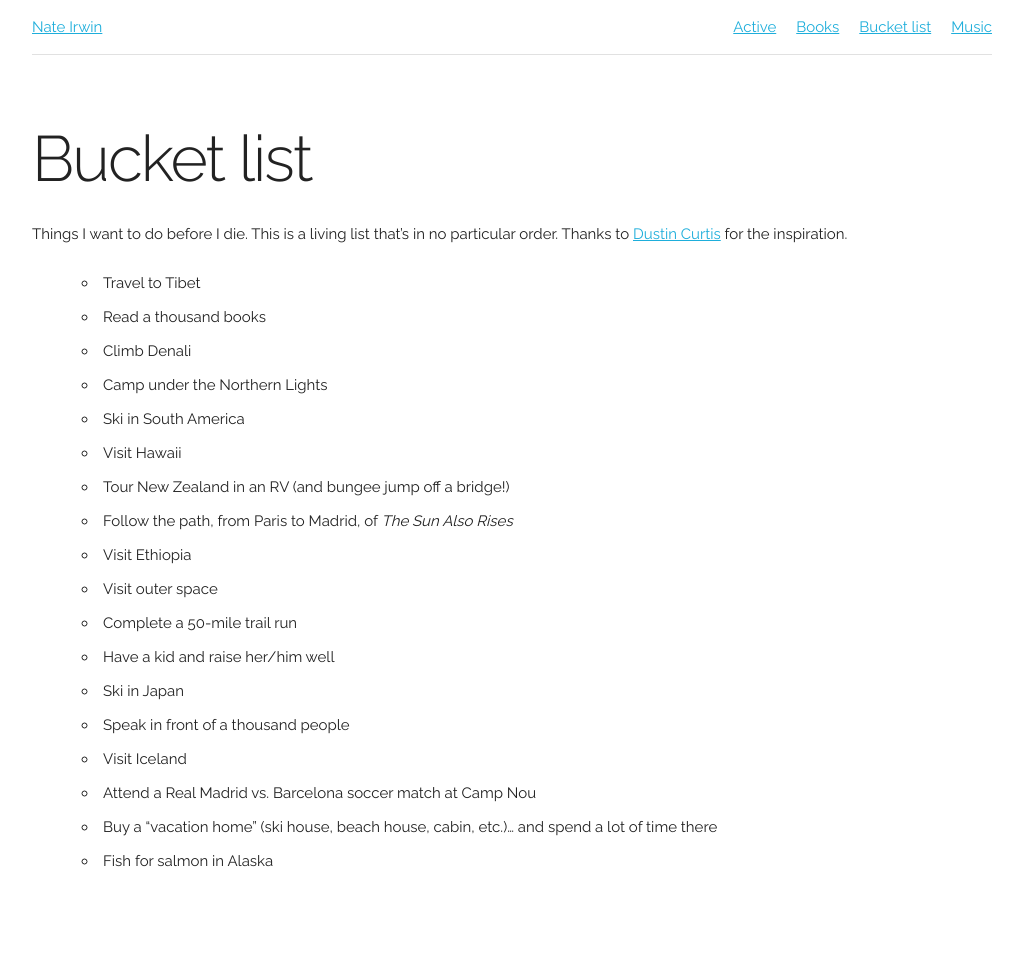
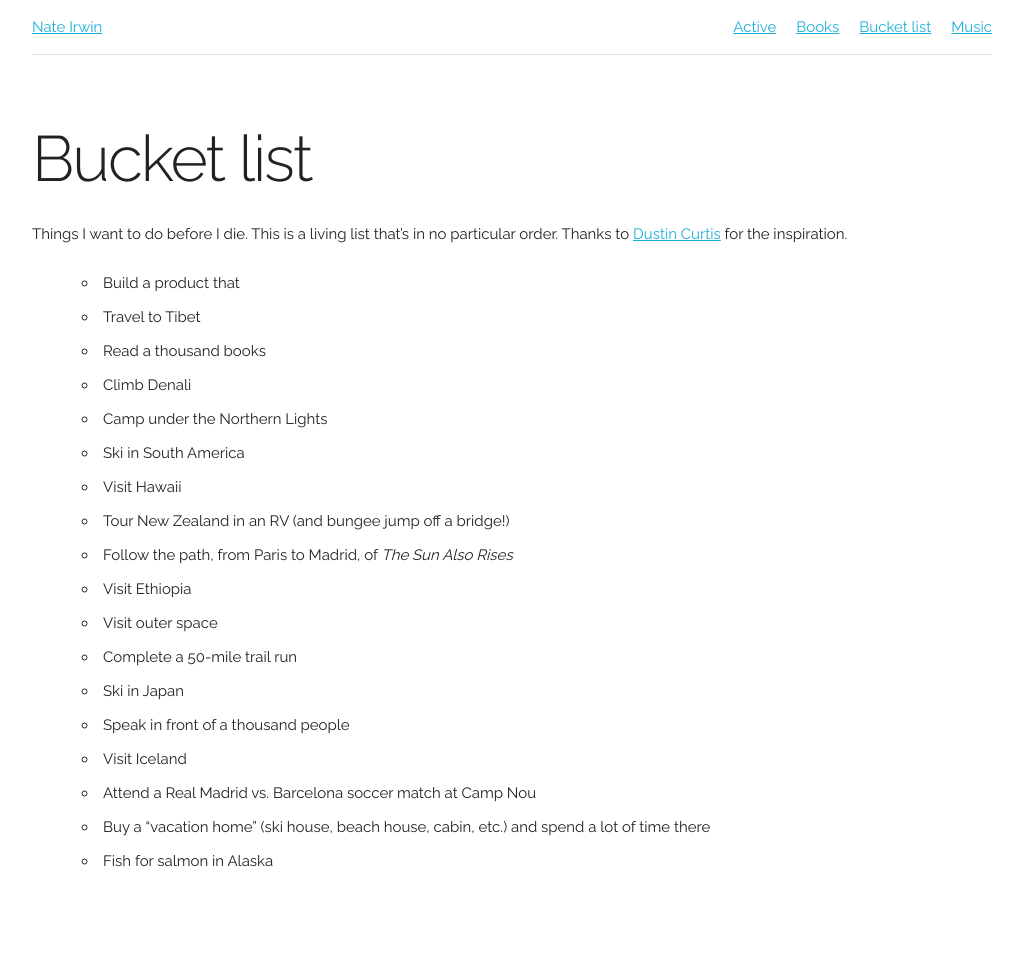
Before and after one commit to irwin-xyz/nate-irwin-xyz, a Jekyll site: the page built from bucket-list/index.md, in a window 1280 px wide. Shown: the whole page, without its empty margins (128-1151 px from the left). Built offline with Jekyll 4.4.1, drawn with Linux system fonts in a browser that asks for light colours; our own code applies the rules of GitHub Pages for plain Markdown files.

Commit message:
Add a new item

```diff
--- a/bucket-list/index.md
+++ b/bucket-list/index.md
@@ -6,6 +6,7 @@ layout: default
 
 Things I want to do before I die. This is a living list that's in no particular order. Thanks to [Dustin Curtis](https://dcurt.is/bucket-list) for the inspiration.
 
+- Build a product that
 - Travel to Tibet
 - Read a thousand books
 - Climb Denali
@@ -17,10 +18,9 @@ Things I want to do before I die. This is a living list that's in no particular
 - Visit Ethiopia
 - Visit outer space
 - Complete a 50-mile trail run
-- Have a kid and raise her/him well
 - Ski in Japan
 - Speak in front of a thousand people
 - Visit Iceland
 - Attend a Real Madrid vs. Barcelona soccer match at Camp Nou
-- Buy a "vacation home" (ski house, beach house, cabin, etc.)... and spend a lot of time there
+- Buy a "vacation home" (ski house, beach house, cabin, etc.) and spend a lot of time there
 - Fish for salmon in Alaska
```
